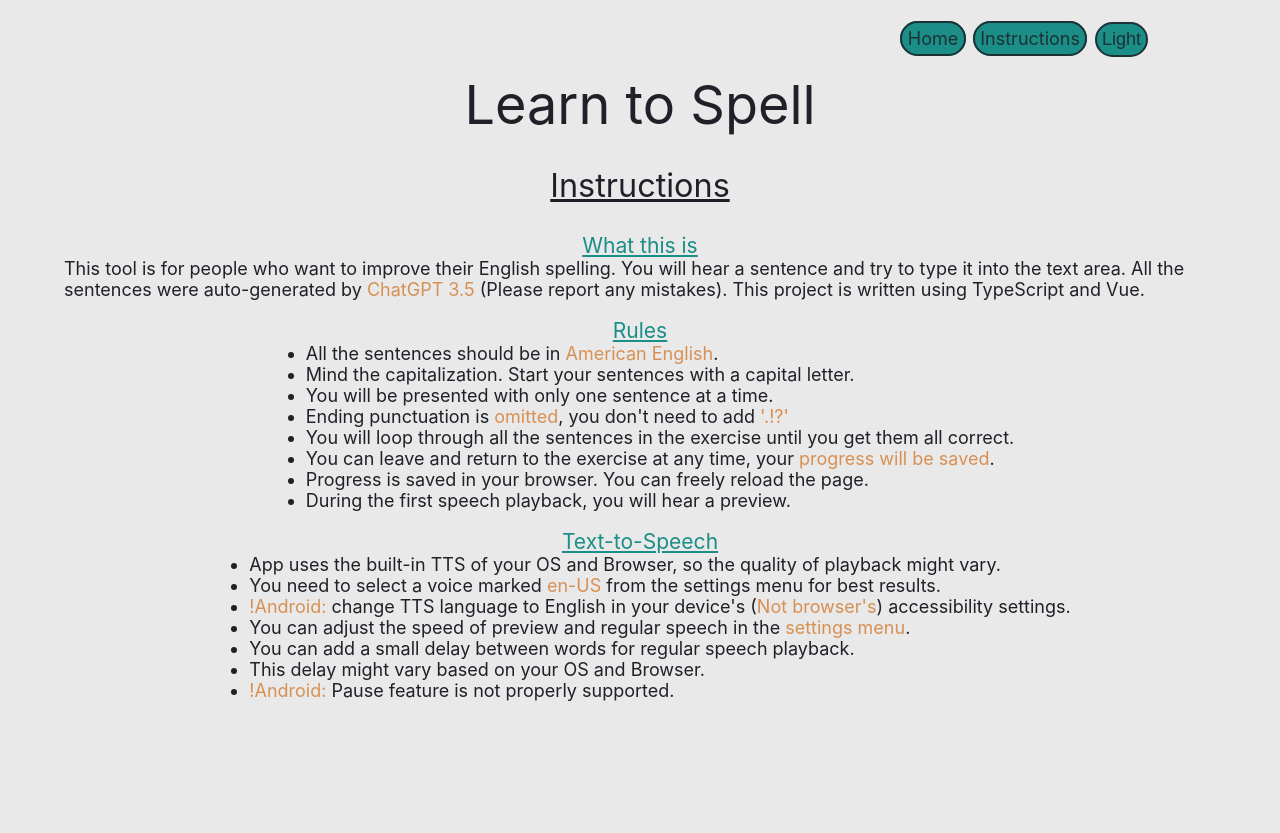
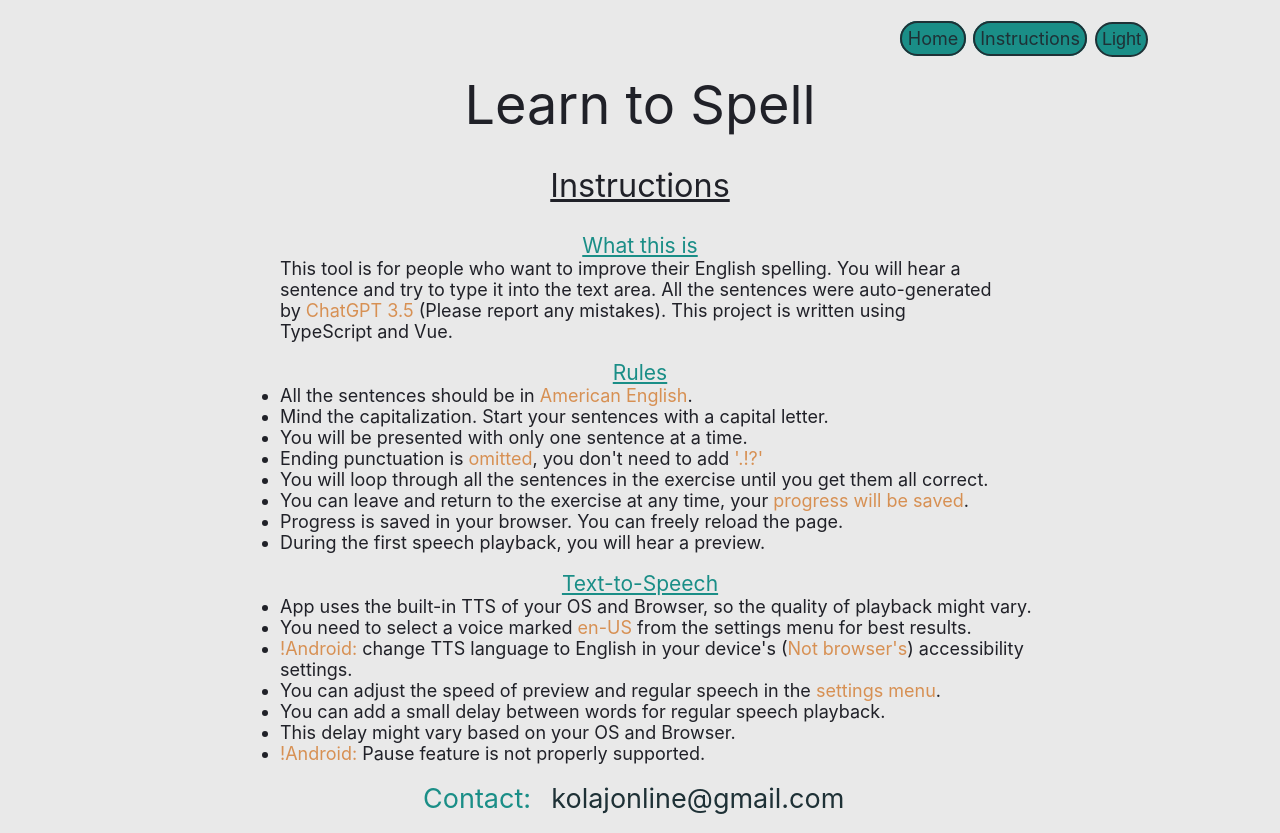
Before and after one commit to thekolaj/Learn-to-spell, a Vue app: page /instructions in a window 1280 px wide. Before the commit the page ends 800 px from the top, so only its background shows below. Built offline with nearby package versions, Linux system fonts and the light colour scheme.

Commit message:
doc: added links

```diff
--- a/src/views/InstructionsView.vue
+++ b/src/views/InstructionsView.vue
@@ -48,10 +48,19 @@
       <li>This delay might vary based on your OS and Browser.</li>
       <li><span class="highlight">!Android:</span> Pause feature is not properly supported.</li>
     </ul>
+    <div class="contact">
+      Contact:
+      <a href="mailto: kolajonline@gmail.com">kolajonline@gmail.com</a>
+    </div>
   </main>
 </template>
 
 <style scoped>
+main {
+  margin: 0 auto;
+  max-width: 800px;
+}
+
 h2,
 h3 {
   text-decoration: underline;
@@ -66,6 +75,22 @@ p {
   margin: 0 5%;
 }
 
+ul {
+  align-self: flex-start;
+}
+
+.contact {
+  font-size: var(--v-large);
+  color: var(--primary-good);
+  margin: 1rem;
+}
+
+.contact > a {
+  border: none;
+  background-color: transparent;
+  box-shadow: none;
+}
+
 .highlight {
   color: var(--primary-highlight);
 }
```
Also changed, not shown: 1 other file (tests, documents, lock files or other folders).
